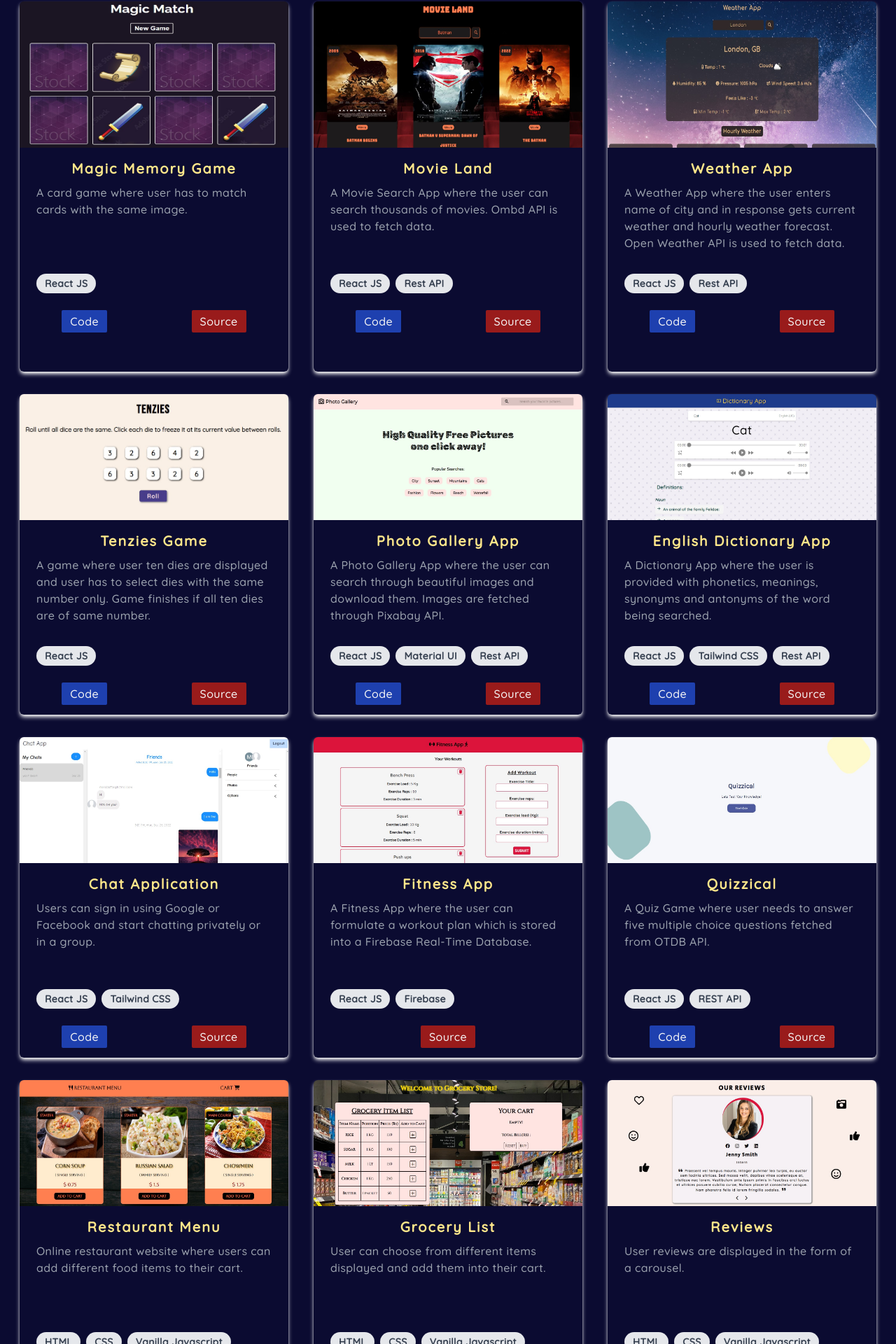
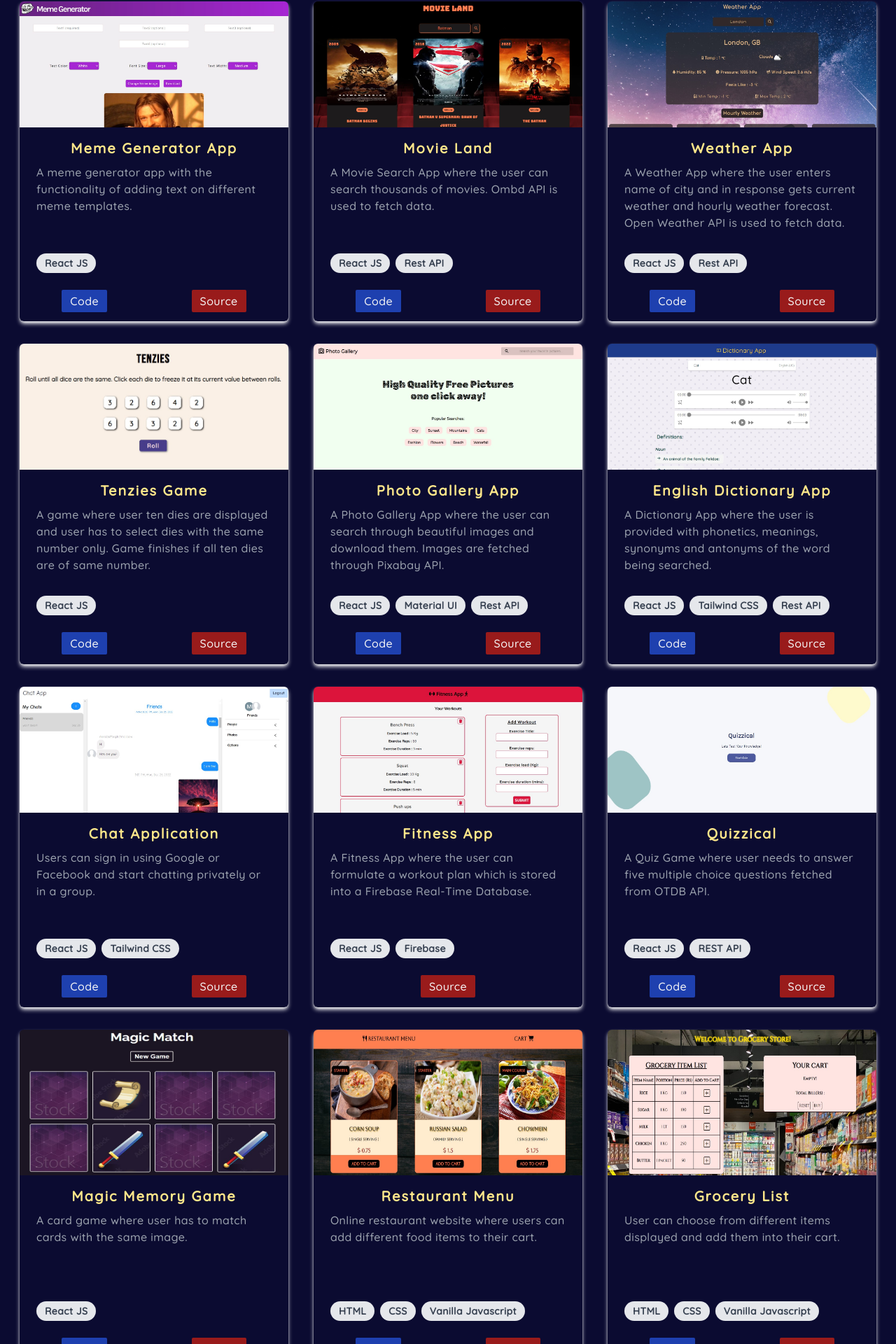
Before and after one commit to Mehdi-Zafar/My-Portfolio, a React (Vite) app: page / in a window 1280 px wide. Shown: the part 2255-4175 px from the top of the page at 70% size. Built offline with nearby package versions, Linux system fonts and the light colour scheme.

Commit message:
meme-generator added

```diff
--- a/src/data/projectsinfo.js
+++ b/src/data/projectsinfo.js
@@ -28,12 +28,12 @@ export const projectsinfo=[
     },
     {
         id:4,
-        title:'Magic Memory Game',
-        image:'/assets/magic-memory-image.jpg',
-        description:'A card game where user has to match cards with the same image.',
+        title:'Meme Generator App',
+        image:'/assets/meme-generator-image.jpg',
+        description:'A meme generator app with the functionality of adding text on different meme templates.',
         tags:['React JS'],
-        code:'https://github.com/Mehdi-Zafar/Magic-Memory-Game',
-        source:'https://magicmemorygamereact.netlify.app/',
+        code:'https://github.com/Mehdi-Zafar/Meme-Generator',
+        source:'https://meme-generator27.netlify.app/',
     },
     {
         id:5,
@@ -109,6 +109,15 @@ export const projectsinfo=[
     },
     {
         id:13,
+        title:'Magic Memory Game',
+        image:'/assets/magic-memory-image.jpg',
+        description:'A card game where user has to match cards with the same image.',
+        tags:['React JS'],
+        code:'https://github.com/Mehdi-Zafar/Magic-Memory-Game',
+        source:'https://magicmemorygamereact.netlify.app/',
+    },
+    {
+        id:14,
         title:'Restaurant Menu',
         image:'/assets/restaurant-menu-image.jpg',
         description:'Online restaurant website where users can add different food items to their cart.',
@@ -117,7 +126,7 @@ export const projectsinfo=[
         source:'https://restaurant-menu27.netlify.app/'
     },
     {
-        id:14,
+        id:15,
         title:'Grocery List',
         image:'/assets/grocery-list-image.jpg',
         description:'User can choose from different items displayed and add them into their cart.',
@@ -126,7 +135,7 @@ export const projectsinfo=[
         source:'https://grocery-list-27.netlify.app/'
     },
     {
-        id:15,
+        id:16,
         title:'Reviews',
         image:'/assets/reviews-image.jpg',
         description:'User reviews are displayed in the form of a carousel.',
@@ -135,7 +144,7 @@ export const projectsinfo=[
         source:'https://reviews27.netlify.app/'
     },
     {
-        id:16,
+        id:17,
         title:'Quote Generator App',
         image:'/assets/quote-generator-image.jpg',
         description:'Quotes are randomly fetched from an API and displayed to the user.',
```
Also changed, not shown: public/assets/meme-generator-image.jpg (added).
